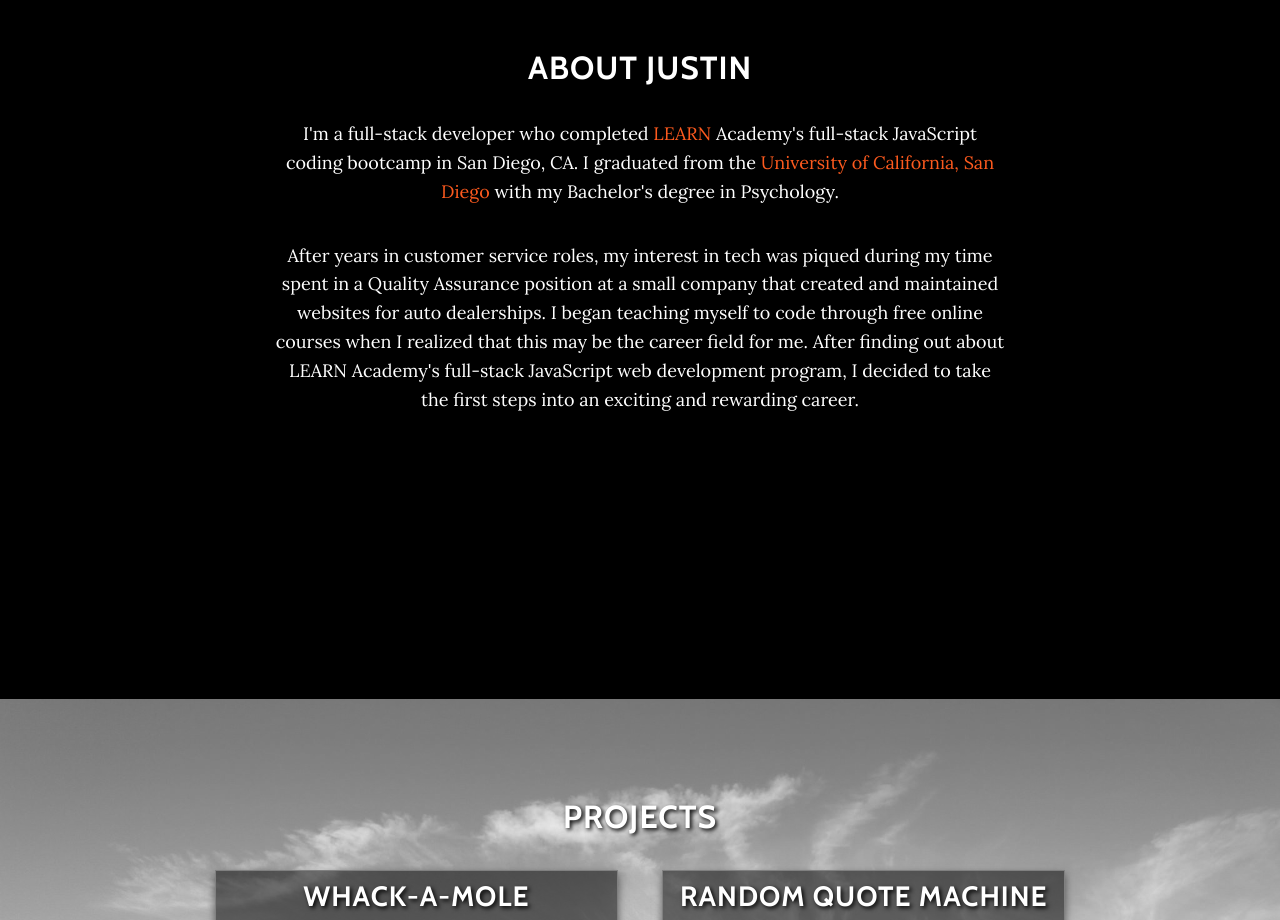
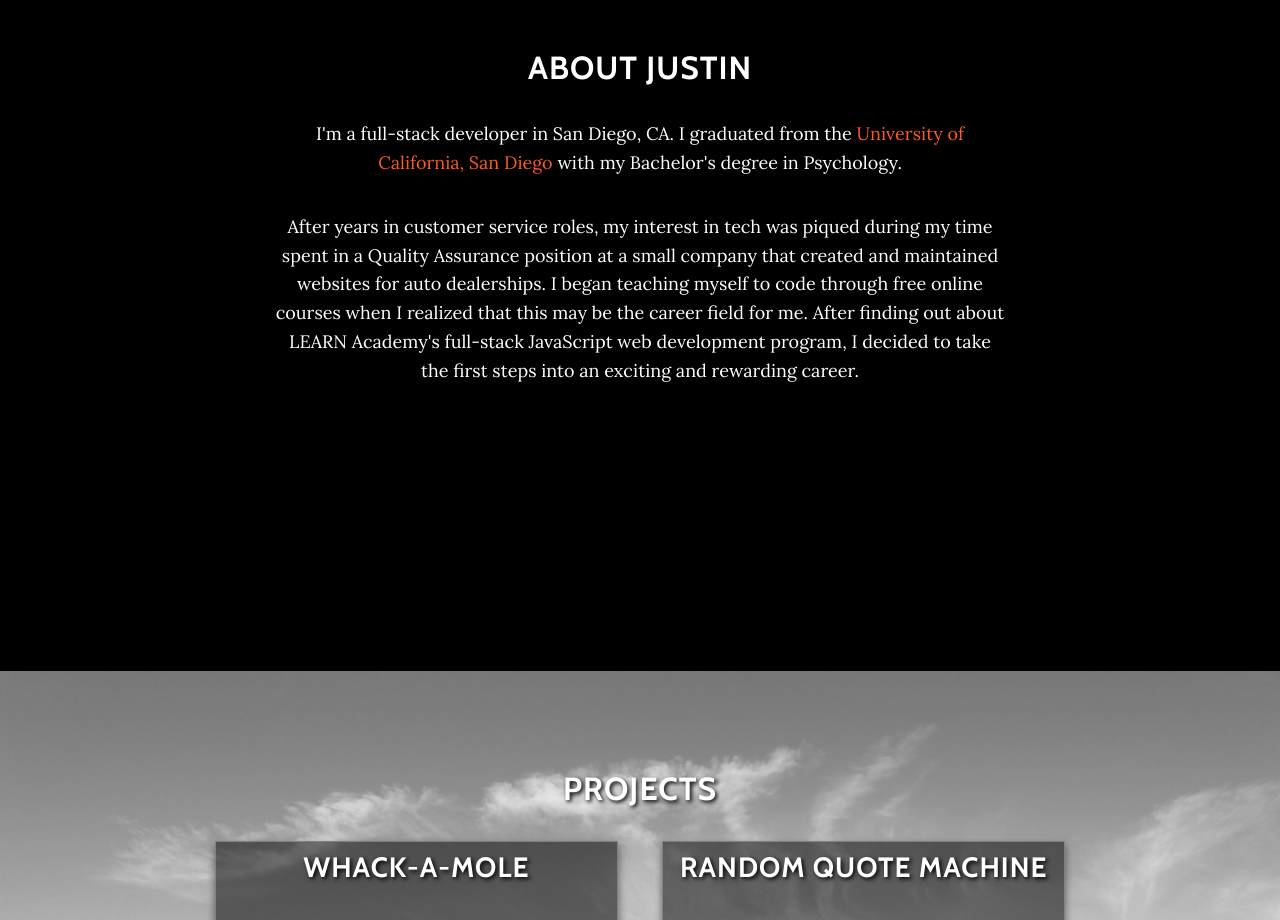
Before and after one commit to jtanyag/jtanyag.github.io, a website: page index.html in a window 1280 px wide. Shown: the part 1000-1920 px from the top of the page. Drawn offline with nearby package versions, Linux system fonts and the light colour scheme.

Commit message:
edited about me

```diff
--- a/index.html
+++ b/index.html
@@ -86,7 +86,7 @@
         <div class="row">
             <div class="col-lg-8 offset-md-2">
                 <h2>About Justin</h2>
-                <p>I'm a full-stack developer who completed <a href='https://www.learnacademy.org/'>LEARN</a> Academy's full-stack JavaScript coding bootcamp in San Diego, CA. I graduated from the <a href='https://ucsd.edu/'>University of California, San Diego</a> with my Bachelor's degree in Psychology.</p>
+                <p>I'm a full-stack developer in San Diego, CA. I graduated from the <a href='https://ucsd.edu/'>University of California, San Diego</a> with my Bachelor's degree in Psychology.</p>
                 <p>After years in customer service roles, my interest in tech was piqued during my time spent in a Quality Assurance position at a small company that created and maintained websites for auto dealerships. I began teaching myself to code through free online courses when I realized that this may be the career field for me. After finding out about LEARN Academy's full-stack JavaScript web development program, I decided to take the first steps into an exciting and rewarding career.</p>
             </div>
         </div>
```
Also changed, not shown: 1 other file.
